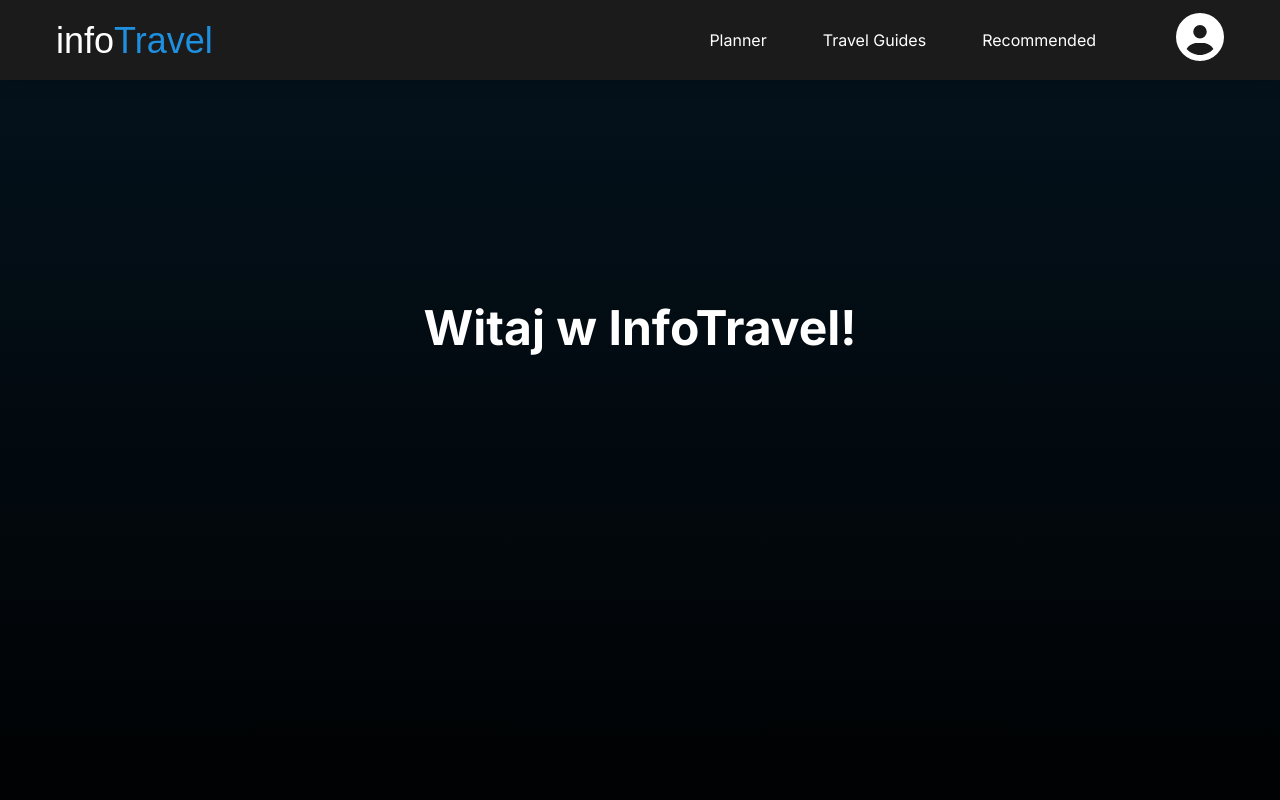
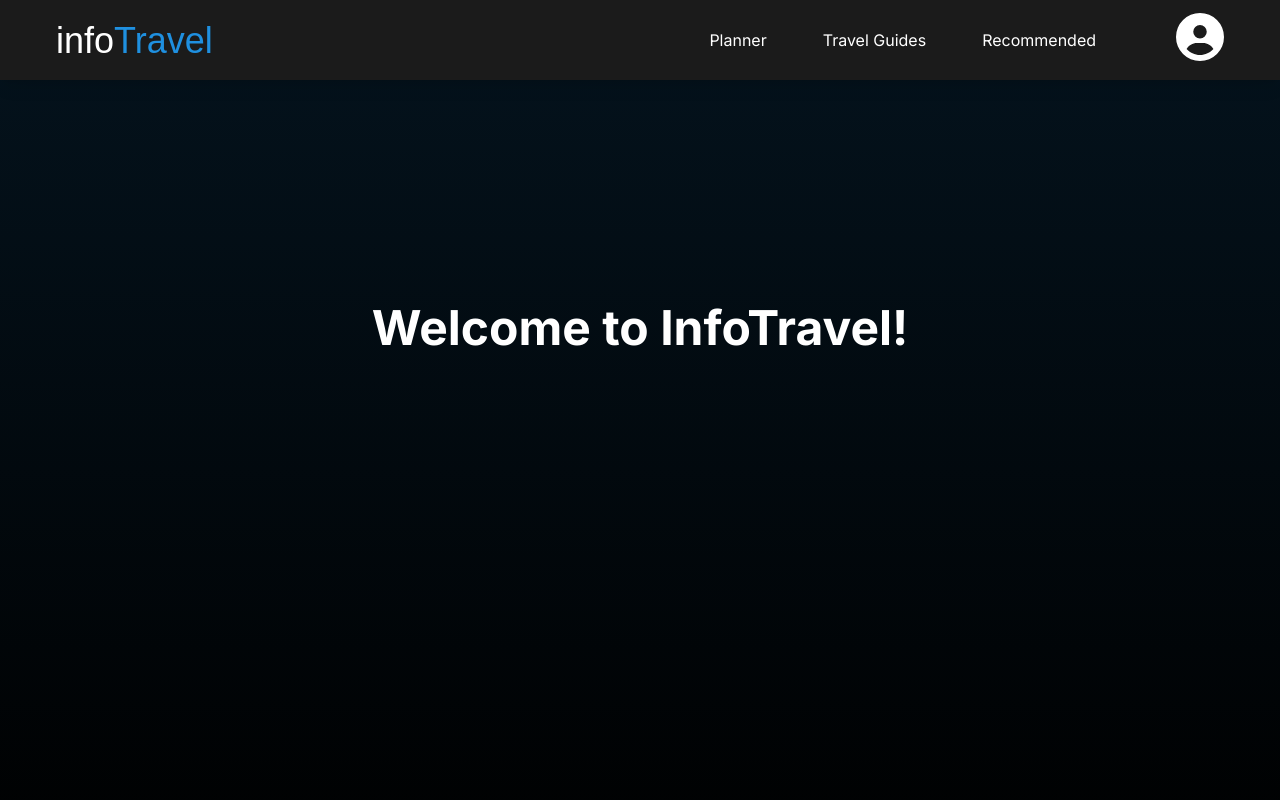
Before and after one commit to infoTravelProject/infoTravel, a Next.js app in the folder front/: page / in a window 1280 px wide. Shown: the top 800 px of the page. Built offline with nearby package versions, Linux system fonts and the light colour scheme; a web font is replaced by a local one.

Commit message:
Page titles

```diff
--- a/front/components/Layout.js
+++ b/front/components/Layout.js
@@ -1,11 +1,15 @@
 import Navbar from './Navbar';
 import Footer from './Footer';
 import {GlobalProvider} from "@/components/context/GlobalContext";
+import Head from "next/head";
 
 export default function Layout({ children }) {
     return (
         <GlobalProvider>
         <div>
+            <Head>
+                <title>Info Travel</title>
+            </Head>
             <Navbar />
             <main className="bg-black bg-gradient-to-t from-black/0 to-[#1F90E0]/[0.12] mt-20 min-h-screen min-w-screen">
                 {children}
--- a/front/pages/index.js
+++ b/front/pages/index.js
@@ -1,9 +1,9 @@
-import Layout from '../components/Layout';
-
 export default function Home() {
     return (
-        <h1 className="text-white text-5xl font-inter p-56 font-bold flex items-center justify-center">
-            Witaj w InfoTravel!
-        </h1>
+        <div>
+            <h1 className="text-white text-5xl font-inter p-56 font-bold flex items-center justify-center">
+                Welcome to InfoTravel!
+            </h1>
+        </div>
     );
 }
--- a/front/pages/profile/index.js
+++ b/front/pages/profile/index.js
@@ -1,4 +1,5 @@
 import ProfileHeader from "@/components/profile/ProfileHeader";
+import Head from "next/head";
 
 
 export default function ProfilePage(){
@@ -6,6 +7,9 @@ export default function ProfilePage(){
     return (
         // <div className="bg-[#111111] min-h-screen min-w-screen">
         <div>
+            <Head>
+                <title>Profile - infoTravel</title>
+            </Head>
             <ProfileHeader />
             <div className="bg-black bg-gradient-to-t from-black/0 to-[#1F90E0]/[0.12] min-h-screen min-w-screen">
 
--- a/front/pages/settings/[section]/index.js
+++ b/front/pages/settings/[section]/index.js
@@ -5,6 +5,7 @@ import Notifications from "../../../components/settings/Notifications";
 import Privacy from "../../../components/settings/Privacy";
 import Payments from "../../../components/settings/Payments";
 import SettingsSelector from "@/components/settings/SettingsSelector";
+import Head from "next/head";
 
 const SettingsSection = () => {
     const router = useRouter();
@@ -29,6 +30,9 @@ const SettingsSection = () => {
 
     return (
         <div className="flex min-h-screen">
+            <Head>
+                <title>Settings - infoTravel</title>
+            </Head>
             {/* left navbar */}
             <SettingsSelector/>
             {/* right section */}
```
